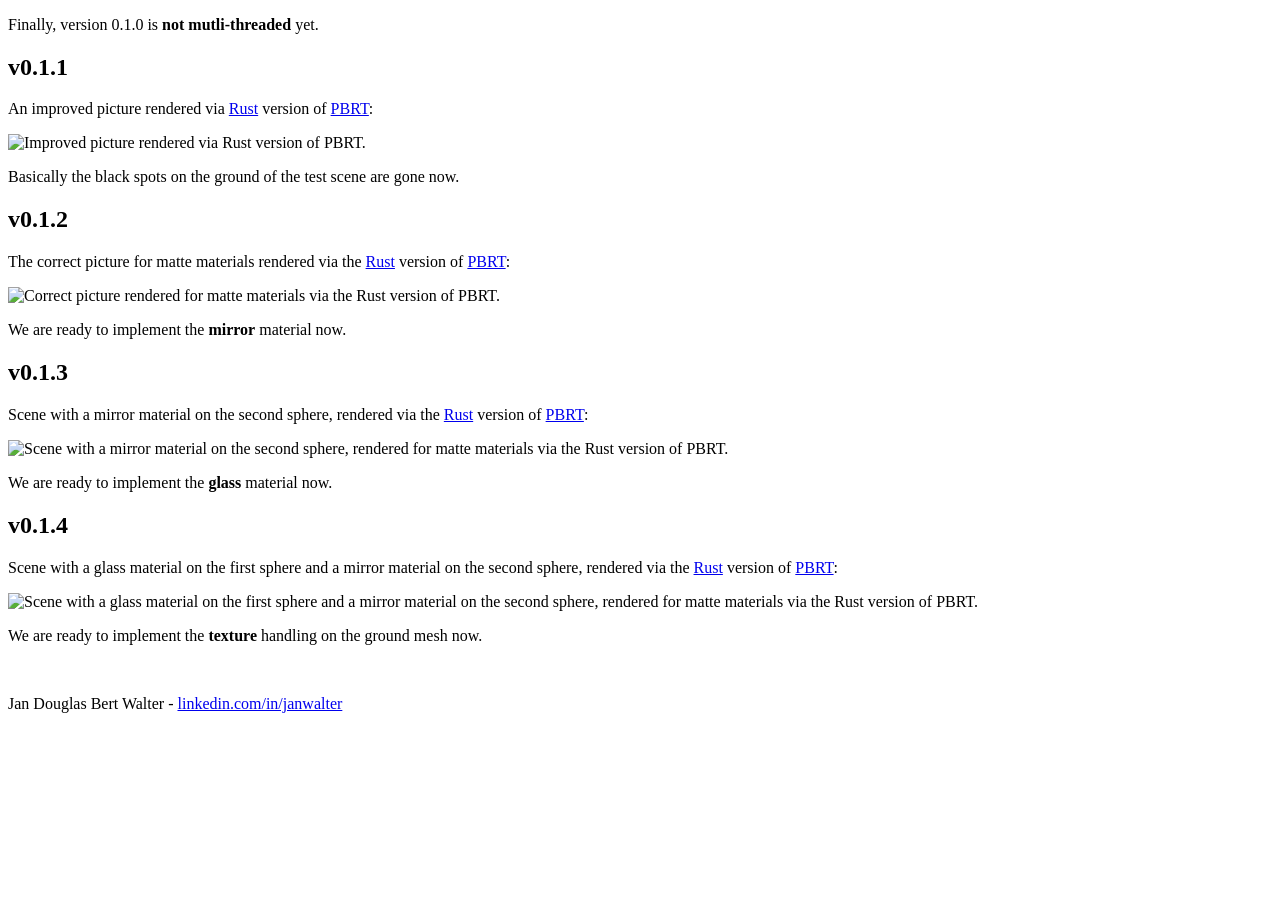
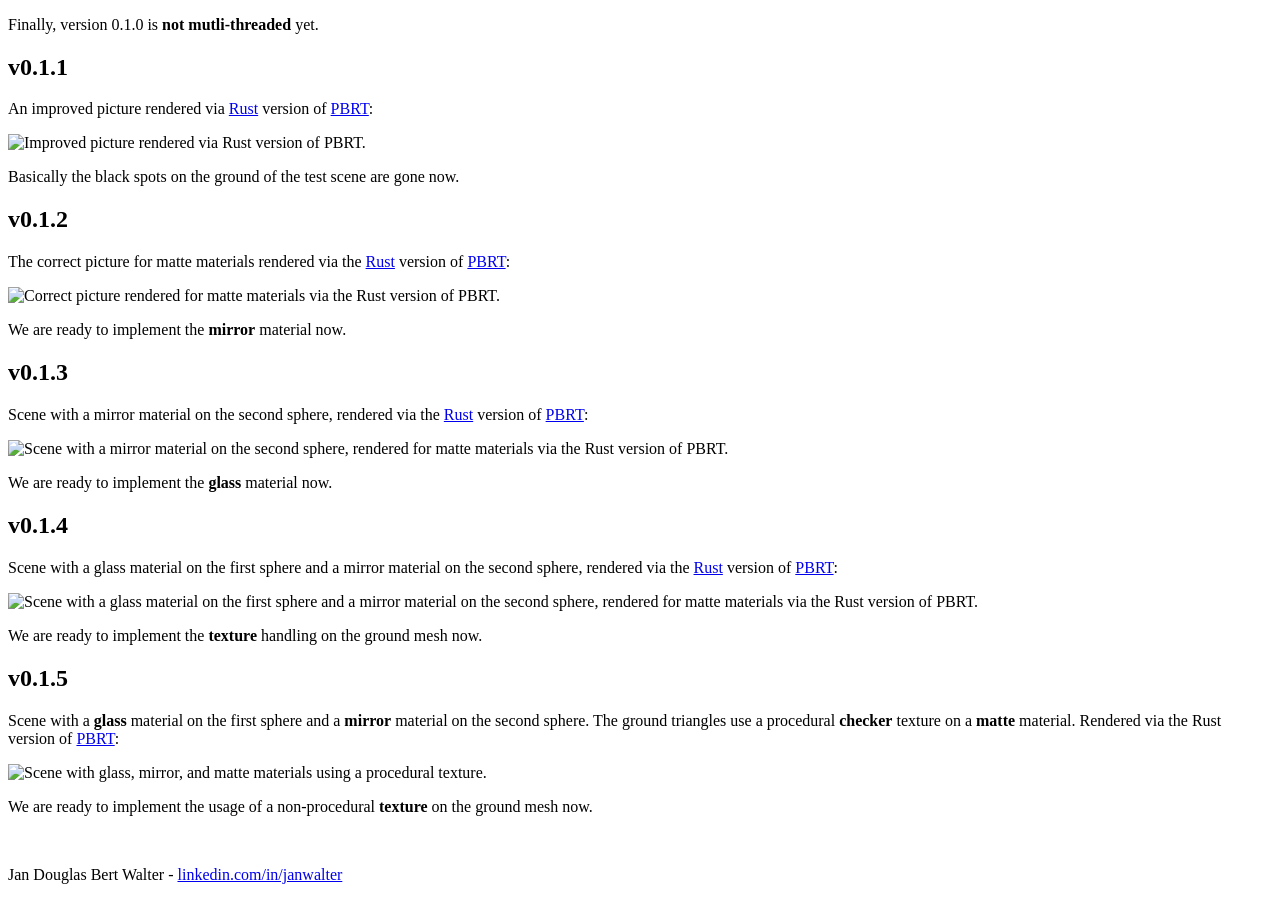
Before and after one commit to wahn/jan_walter_org, a Jekyll site: the page built from _posts/2017-05-09-pbrt-rust-v0_1_0.markdown, in a window 1280 px wide and 900 px high, scrolled down 2026 px. Built offline with Jekyll 4.4.1, drawn with Linux system fonts in a browser that asks for light colours; Markdown is read by kramdown in place of the engine named in the settings; before the commit the page ends 2755 px from its top, so only the background shows below that.

Commit message:
Show resulting image for version v0.1.5.

```diff
--- a/_posts/2017-05-09-pbrt-rust-v0_1_0.markdown
+++ b/_posts/2017-05-09-pbrt-rust-v0_1_0.markdown
@@ -200,6 +200,21 @@ PBRT."  width="740" class="img-thumbnail"/></p>
 We are ready to implement the **texture** handling on the ground mesh
 now.
 
+## v0.1.5
+
+Scene with a **glass** material on the first sphere and a **mirror**
+material on the second sphere. The ground triangles use a procedural
+**checker** texture on a **matte** material. Rendered via the Rust
+version of [PBRT][pbrt]:
+
+<p class="text-center"><img
+src="/assets/spheres-differentials-texfilt_v0_1_5.png" alt="Scene with
+glass, mirror, and matte materials using a procedural texture."
+width="740" class="img-thumbnail"/></p>
+
+We are ready to implement the usage of a non-procedural **texture** on
+the ground mesh now.
+
 [rust]:    https://www.rust-lang.org/en-US/
 [pbrt]:    http://www.pbrt.org/
 [v0_1_0]:  https://github.com/wahn/rs_pbrt/releases/tag/v0.1.0
```
